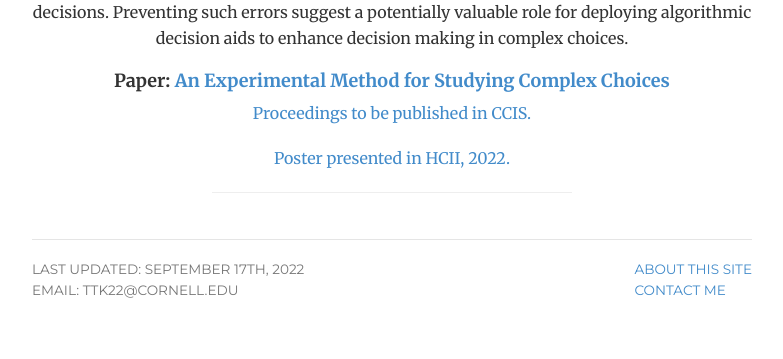
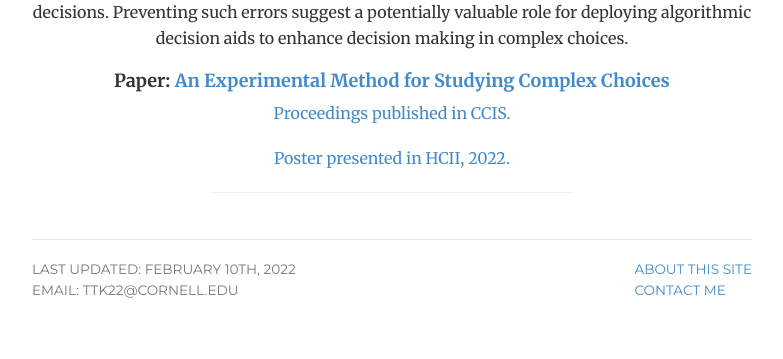
Before and after one commit to tylertking/tylertking.github.io, a Jekyll site: the page built from research/ICT/complex_choices.html, in a window 1280 px wide. Shown: the part 817-1176 px from the top of the page, without its empty margins (248-1031 px from the left). Built offline with Jekyll 4.4.1, drawn with Linux system fonts in a browser that asks for light colours.

Commit message:
February updates

```diff
--- a/_includes/footer.html
+++ b/_includes/footer.html
@@ -3,7 +3,7 @@
 	<div class="row">
 	<div class="col-sm-8">
 	<!-- Remember to update me when change the website! -->
-	<p><small>Last updated: September 17th, 2022<br>
+	<p><small>Last updated: February 10th, 2022<br>
 	Email: <span class="obfuscate">ude.llenroc@22ktt</span></small></p>
 	</div>
 	<div class="col-sm-4">
--- a/_includes/header.html
+++ b/_includes/header.html
@@ -1,6 +1,6 @@
 <div class="header">
 	<ul class="nav nav-pills pull-right">
-		<li><a href="/files/resume (12).pdf" title="Resume">Resume</a></li>
+		<li><a href="/files/resume (14).pdf" title="Resume">Resume</a></li>
         <li class="{{ page.research }}"><a href="/research">Research</a></li>
 		<li class="dropdown {{ page.projects }}"><a href="/projects" class="dropdown-toggle" data-toggle="dropdown" title="Projects">Projects <span class="caret"></span></a>
 			<ul class="dropdown-menu">
--- a/index.html
+++ b/index.html
@@ -13,7 +13,7 @@
 	</div>
 	<div class="col-sm-8">
 	<p class="lead"><b>About Me</b></p>
-	<p>Hello there! My name is <b>Tyler King</b> and I am an undergraduate student at Cornell University working towards my Bachelors of Science in Computer Science. I am currently associated with <a href="https://mcmahon.aep.cornell.edu/">McMahon's Lab</a>, where I work with physical neural networks and optimization via the coherent Ising machine. Last summer I was an REU intern at the Institute for Creative Technology (USC) where I worked on deep learning for statistical inference on human complex choices. </p>
+	<p>Hello there! My name is <b>Tyler King</b> and I am an undergraduate student at Cornell University working towards my Bachelors of Science in Computer Science. I am currently associated with <a href="https://mcmahon.aep.cornell.edu/">McMahon's Lab</a>, where I work on simulating dynamics of the coherent Ising machine for vehicle routing problems in collaboration with ExxonMobil. Last summer I was an REU intern at the Institute for Creative Technology (USC) where I worked on deep learning for statistical inference on human complex choices. This is an ongoing project and I am currently in association with ICT to publish these results.</p>
 
 	<p> While my research interests tend to fluctuate, my overarching focus is at the intersection of dynamical systems and deep learning. My recent work encompasses combinatorial optimization of vehicle routing problems with dynamical systems and physical realizations of deep networks using nonlinear oscillators. </p>
 
--- a/research/ICT/complex_choices.html
+++ b/research/ICT/complex_choices.html
@@ -18,10 +18,10 @@
 
 	<p><b>Abstract:</b> The promise of computational decision aids, from review sites to emerging augmented cognition technology, is the potential for better choice outcomes. This promise is grounded in the notion that we understand human decision processes well enough to design useful interventions. Although researchers have made considerable advances in the understanding of human judgment and decision making, these efforts are mostly based on the analysis of simple, often linear choices. Cumulative Prospect Theory (CPT), a famous explanation for decision making under uncertainty, was developed and validated using binary choice experiments in which options varied on a single dimension. Behavioral science has largely followed this simplified methodology. Here, we introduce an experimental paradigm specifically for studying humans making complex choices that incorporate multiple variables with nonlinear interactions. The task involves tuning dials, each of which controls a different dimension of a nonlinear problem. Initial results show that in such an environment participants demonstrate classic cognitive artifacts, such as anchoring and adjusting, along with falling into exploitive traps that prevent adequate exploration of these complex decisions. Preventing such errors suggest a potentially valuable role for deploying algorithmic decision aids to enhance decision making in complex choices. </p>
 
-	<h4>Paper: <a href="HCII_complex_choices.pdf">An Experimental Method for Studying Complex Choices</a></h4>
+	<h4>Paper: <a href="https://link.springer.com/chapter/10.1007/978-3-031-19679-9_6">An Experimental Method for Studying Complex Choices</a></h4>
 
 
-	<p><a href="https://www.springer.com/series/7899">Proceedings to be published in CCIS. </a> </p>
+	<p><a href="https://link.springer.com/chapter/10.1007/978-3-031-19679-9_6">Proceedings published in CCIS. </a> </p>
 	<p><a href="https://2022.hci.international/">Poster presented in HCII, 2022.</a> </p>
 
 
```
Also changed, not shown: research/index.html (+7 -13 lines), 2 other files.
